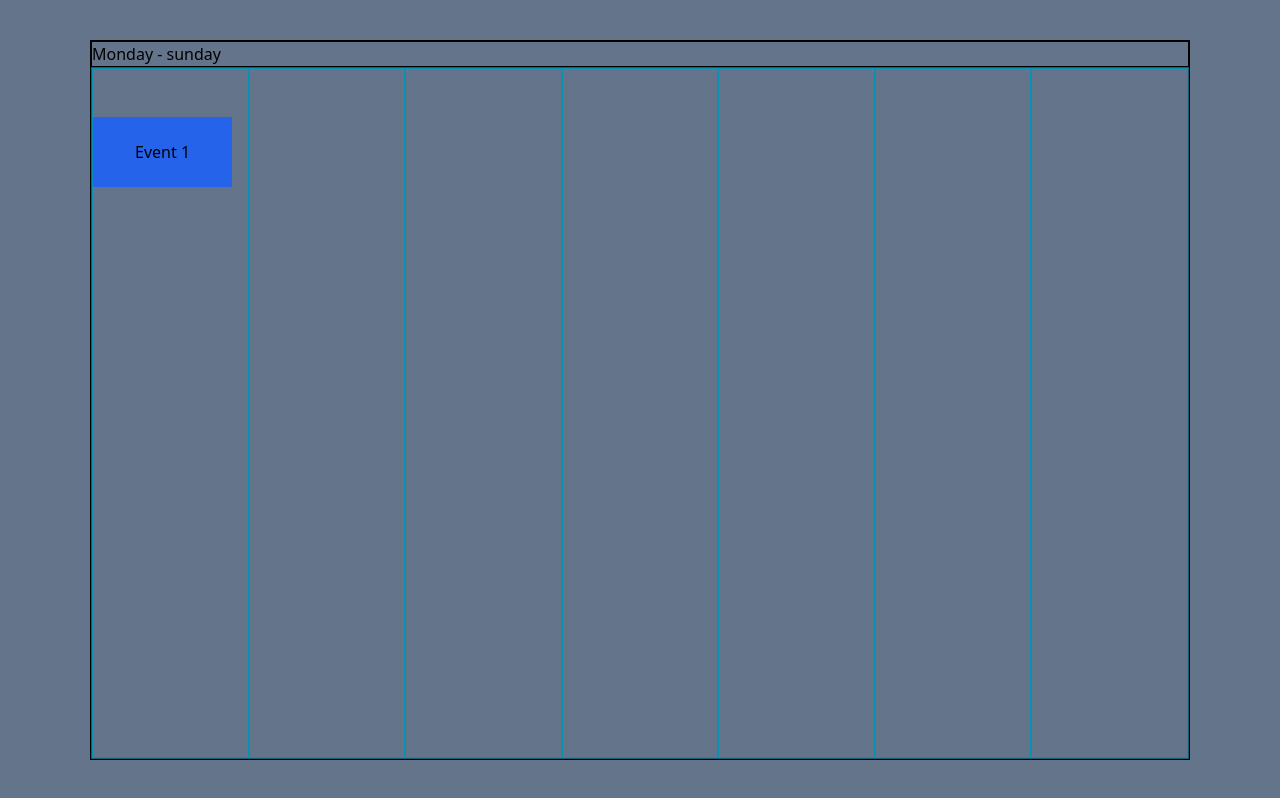
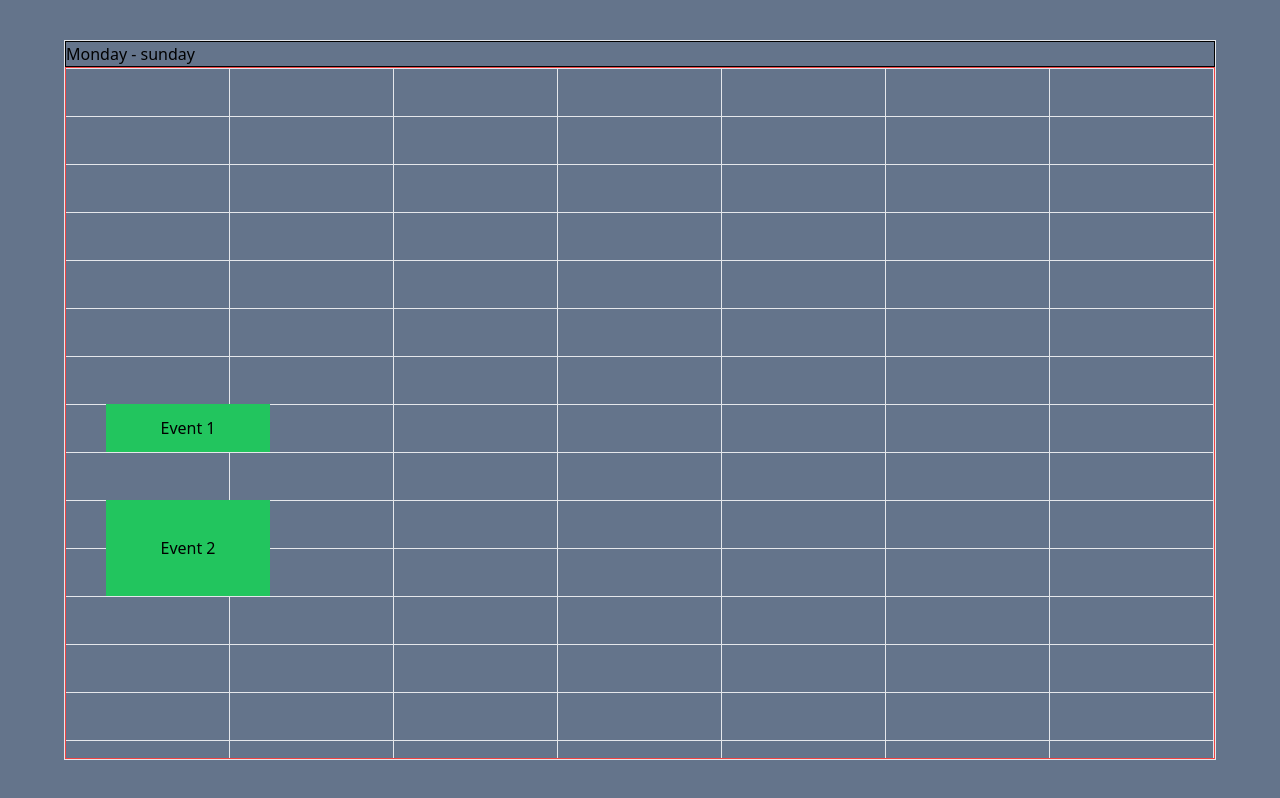
Before and after one commit to Jacobjepsen27/calendar-fun, a React (Create React App) app: page / in a window 1280 px wide. Built offline with nearby package versions, Linux system fonts and the light colour scheme.

Commit message:
Add: new approach instead of drag and drop api. Using positioned layouts. WIP.

```diff
--- a/package.json
+++ b/package.json
@@ -10,12 +10,15 @@
     "@types/node": "^16.7.13",
     "@types/react": "^18.0.0",
     "@types/react-dom": "^18.0.0",
+    "date-fns": "^2.30.0",
+    "framer-motion": "^10.16.4",
     "react": "^18.2.0",
     "react-dnd": "^16.0.1",
     "react-dnd-html5-backend": "^16.0.1",
     "react-dom": "^18.2.0",
     "react-scripts": "5.0.1",
     "typescript": "^4.4.2",
+    "uuid": "^9.0.1",
     "web-vitals": "^2.1.0"
   },
   "scripts": {
@@ -43,6 +46,8 @@
     ]
   },
   "devDependencies": {
+    "@babel/plugin-proposal-private-property-in-object": "^7.21.11",
+    "@types/uuid": "^9.0.5",
     "autoprefixer": "^10.4.16",
     "postcss": "^8.4.30",
     "prettier": "^3.0.3",
--- a/src/App.tsx
+++ b/src/App.tsx
@@ -1,17 +1,17 @@
 import { DndProvider } from "react-dnd";
-import BookingPage from "./components/BookingPage";
 import { HTML5Backend } from "react-dnd-html5-backend";
-import CustomDragLayer from "./components/CustomDragLayer";
+import BookingPageV2 from "./components/BookingPageV2";
 
 function App() {
   return (
     <DndProvider backend={HTML5Backend}>
-      <div className="h-full bg-slate-500 p-10">
-        <div className="mx-auto flex h-full max-w-[1100px]">
-          <BookingPage />
-        </div>
+      <div className="flex h-full w-full items-center justify-center bg-slate-500">
+        {/* change to h-4/5  */}
+        {/* <div className="h-full w-full max-w-[1100px]"> */}
+        {/* <BookingPage /> */}
+        <BookingPageV2 />
+        {/* </div> */}
       </div>
-      {/* <CustomDragLayer /> */}
     </DndProvider>
   );
 }
--- /dev/null
+++ b/src/components/BookingPageV2.tsx
@@ -0,0 +1,201 @@
+import { differenceInMinutes, set } from "date-fns";
+import { v4 as uuid } from "uuid";
+import { CSSProperties, useEffect, useRef, useState } from "react";
+import { Point, motion } from "framer-motion";
+import { getPixelHeightFromMinutes, getTopPixels } from "../utils/common";
+
+const arrayFromNumber = (count: number) => {
+  let arr = [...Array(count)].map((_, i) => i);
+  return arr;
+};
+
+type EventModel = {
+  id: string;
+  name: string;
+  from: Date;
+  to: Date;
+};
+
+const EVENTS_DATA: EventModel[] = [
+  {
+    id: uuid().toString(),
+    name: "Event 1",
+    from: set(new Date(2023, 9, 9), {
+      hours: 7,
+      minutes: 0,
+      seconds: 0,
+      milliseconds: 0,
+    }),
+    to: set(new Date(2023, 9, 9), {
+      hours: 8,
+      minutes: 0,
+      seconds: 0,
+      milliseconds: 0,
+    }),
+  },
+  {
+    id: uuid().toString(),
+    name: "Event 2",
+    from: set(new Date(2023, 9, 11), {
+      hours: 9,
+      minutes: 0,
+      seconds: 0,
+      milliseconds: 0,
+    }),
+    to: set(new Date(2023, 9, 11), {
+      hours: 11,
+      minutes: 0,
+      seconds: 0,
+      milliseconds: 0,
+    }),
+  },
+];
+
+const Cell = () => {
+  return (
+    <div className="w-full shrink-0 basis-[48px] border-r-[1px] border-t-[1px] border-solid"></div>
+  );
+};
+
+type CalendarGridProps = {
+  columns?: number;
+  rows?: number;
+};
+const CalendarGridUI = ({ columns = 7, rows = 24 }: CalendarGridProps) => {
+  return (
+    <div className="flex w-full">
+      {/* columns */}
+      {arrayFromNumber(columns).map((col) => (
+        <div key={col} className="flex flex-grow flex-col border-solid">
+          {/* Cells */}
+          {arrayFromNumber(rows).map((row) => (
+            <Cell key={`${col}-${row}`} />
+          ))}
+        </div>
+      ))}
+    </div>
+  );
+};
+
+type EventProps = {
+  event: EventModel;
+};
+const Event = ({ event }: EventProps) => {
+  // Ideally this should only be responsible for showing data and acting as a button
+  return (
+    <button
+      onClick={() => console.log("clicked event ", event.id)}
+      className="h-full w-full bg-green-500"
+    >
+      {event.name}
+    </button>
+  );
+};
+
+type EventPositionedProps = {
+  event: EventModel;
+  containerRect: DOMRect;
+  columns: number;
+};
+const EventPositioned = (props: EventPositionedProps) => {
+  const { event, containerRect, columns } = props;
+  // Calculate position here
+  const calculatePosition = (): CSSProperties => {
+    const eventHeight = getPixelHeightFromMinutes(
+      differenceInMinutes(event.to, event.from),
+    );
+    const eventWidth = containerRect.width / columns;
+    const topPx = getTopPixels(event.from);
+    return {
+      height: `${eventHeight}px`,
+      width: `${eventWidth}px`,
+      top: `${topPx}px`,
+      left: "40px",
+    };
+  };
+
+  const [point, setPoint] = useState<Point | null>(null);
+
+  // TODO: save the event's position in state top calculate correct transform etc
+  // TODO: fix Event click, when dragging. Maybe check inside onClick that isDragging is not enabled
+  return (
+    <motion.div
+      className="absolute"
+      style={{
+        ...calculatePosition(),
+        transform: `translate(${point?.x}px, ${point?.y}px)`,
+      }}
+      onPan={(event, point) => setPoint(point.offset)}
+    >
+      <Event event={event} />
+      {/* <div className="h-[40px] w-[100px] bg-sky-700"></div> */}
+    </motion.div>
+  );
+};
+
+// const DraggableEvent = (props: PropsWithChildren) => {
+//   // Act as a draggable wrapper around the event
+//   const [point, setPoint] = useState<Point | null>(null);
+//   return (
+//     <motion.div
+//       style={{
+//         transform: `translate(${point?.x}px, ${point?.y}px)`,
+//       }}
+//       className="absolute h-[40px] w-[80px] bg-red-500"
+//       onPan={(event, pointInfo) => {
+//         setPoint({ x: pointInfo.point.x, y: pointInfo.point.y });
+//         // setPoint({ x: pointInfo.point.x, y: pointInfo.point.y });
+//       }}
+//       onPanStart={(event, pointInfo) =>
+//         console.log("onPanStart ", "event: ", event, " - pi: ", pointInfo)
+//       }
+//       onPanEnd={(event, pointInfo) =>
+//         console.log("onPanEnd ", "event: ", event, " - pi: ", pointInfo)
+//       }
+//     >
+//       {props.children}
+//     </motion.div>
+//   );
+// };
+
+// TODO: test if event can be dragged and also be a button
+const BookingPageV2 = () => {
+  const [events, setEvents] = useState<EventModel[]>(EVENTS_DATA);
+
+  const [columns, setColumns] = useState(7); // Should be array of dates reflecting the week
+  const [refInitialized, setRefInitialized] = useState(false);
+  const containerRef = useRef<HTMLDivElement | null>(null);
+
+  useEffect(() => {
+    if (containerRef.current == null) return;
+    setRefInitialized(true);
+  }, [containerRef.current]);
+
+  return (
+    <div className=" borde-white flex max-h-[90%] w-full max-w-[1100px] max-w-[90%] flex-col border ">
+      <div className="border border-black">Monday - sunday</div>
+
+      <div className="overflow-auto border border-red-500">
+        <div className="relative flex">
+          <CalendarGridUI columns={columns} />
+          {/* Events UI  */}
+          <div ref={containerRef} className="absolute inset-0">
+            {/* Events should be positioned inside here */}
+            {refInitialized
+              ? events.map((event) => (
+                  <EventPositioned
+                    key={event.id}
+                    event={event}
+                    columns={columns}
+                    containerRect={containerRef!.current!.getBoundingClientRect()}
+                  />
+                ))
+              : null}
+          </div>
+        </div>
+      </div>
+    </div>
+  );
+};
+
+export default BookingPageV2;
--- a/src/components/CustomDragLayer.tsx
+++ /dev/null
@@ -1,17 +0,0 @@
-import { useDragLayer } from "react-dnd";
-
-const CustomDragLayer = () => {
-  const { isDragging } = useDragLayer((monitor) => ({
-    isDragging: monitor.isDragging(),
-  }));
-
-  console.log("isDragging: ", isDragging);
-
-  if (!isDragging) {
-    return null;
-  }
-
-  return null; // Retur
-};
-
-export default CustomDragLayer;
--- /dev/null
+++ b/src/utils/common.ts
@@ -0,0 +1,30 @@
+import { differenceInMinutes, eachDayOfInterval, endOfWeek, startOfDay, startOfWeek } from "date-fns";
+
+// Each cell has static height of 48px (48/60)
+const MinuteToPixelFactor = 0.8;
+export const getPixelHeightFromMinutes = (minutes: number) => {
+    return minutes * MinuteToPixelFactor;
+}
+
+export const getTopPixels = (date: Date) => {
+    const midnight = startOfDay(date);
+    return getPixelHeightFromMinutes(differenceInMinutes(date, midnight));
+}
+
+export const getLeftPixels = (date: Date) => {
+    // Need to know what each column represents to offset correctly
+    // e.g. column1 = monday, column2 = tuesday and etc.
+}
+
+/**
+ *
+ * @param date
+ * @returns array of dates (the week) based on the date parameter
+ */
+export const getWeekDates = (date: Date) => {
+    const start = startOfWeek(date, { weekStartsOn: 1 }); // 1 for Monday as the start of the week
+    const end = endOfWeek(date, { weekStartsOn: 1 });
+
+    // [ Monday, Tuesday, ...]
+    return eachDayOfInterval({ start, end });
+}
```
Also changed, not shown: src/index.tsx (+7 -7 lines), 1 other file (tests, documents, lock files or other folders).
